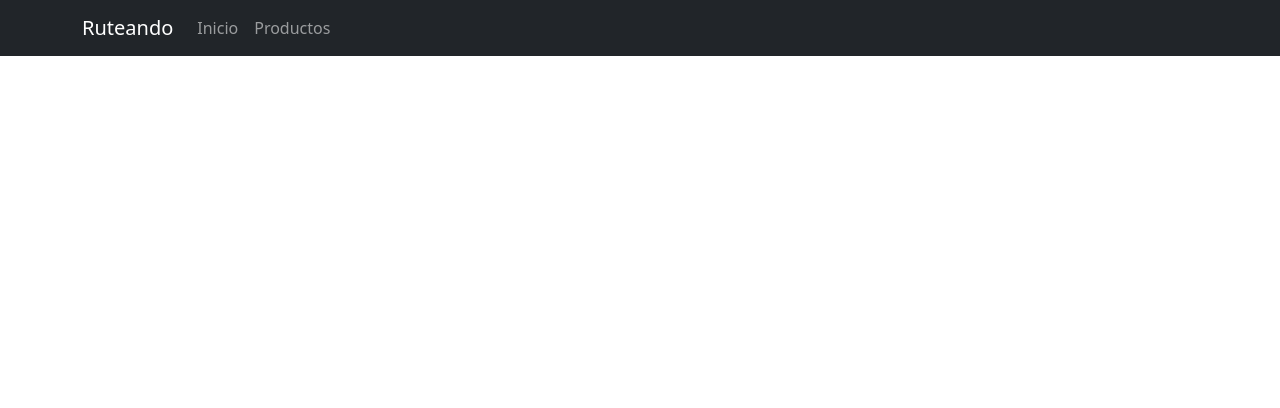
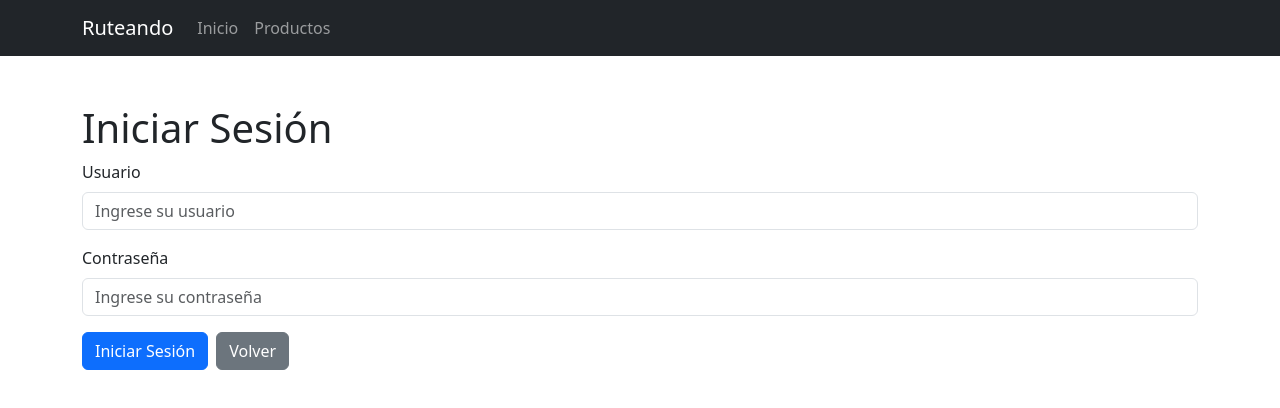
Before and after one commit to MatiasCa27/SCP-React, a React (Vite) app: page /login in a window 1280 px wide. Shown: the top 408 px of the page. Built offline with nearby package versions, Linux system fonts and the light colour scheme.

Commit message:
Creacion de Login, Register y se inicia el panel de administrador

```diff
--- a/src/App.jsx
+++ b/src/App.jsx
@@ -4,6 +4,9 @@ import Home from './pages/Home';
 import Store from './pages/Store';
 import Products from './pages/Products';
 import ProductDetail from './pages/ProductDetail';
+import Login from './pages/Login';
+import Admin from './pages/Admin';
+import Register from './pages/Register';
 
 function App() {
   const location = useLocation();
@@ -16,6 +19,9 @@ function App() {
         <Route path="/store" element={<Store />} />
         <Route path="/products" element={<Products />} />
         <Route path="/products/:id" element={<ProductDetail />} />
+        <Route path="/login" element={<Login />} />
+        <Route path="/admin" element={<Admin />} />
+        <Route path="/register" element={<Register />} />
       </Routes>
     </>
   );
--- /dev/null
+++ b/src/pages/Admin.jsx
@@ -0,0 +1,21 @@
+import { Container } from 'react-bootstrap';
+import { useNavigate } from 'react-router-dom';
+import { Button } from 'react-bootstrap';
+
+function Admin() {
+  const navigate = useNavigate();
+
+  return (
+    <Container className="my-5">
+      <h1>Panel de Administración</h1>
+
+      <p>Bienvenido al panel de administración de SCP.</p>
+
+      <Button onClick={() => navigate('/store')}>
+        Volver a la tienda
+      </Button>
+    </Container>
+  );
+}
+
+export default Admin;
--- a/src/pages/Home.jsx
+++ b/src/pages/Home.jsx
@@ -18,10 +18,6 @@ function Home() {
         <Button onClick={() => navigate('/register')}>
           Register
         </Button>
-
-        <Button onClick={() => navigate('/store')}>
-          Ingresar como Invitado
-        </Button>
       </div>
     </Container>
   );
--- /dev/null
+++ b/src/pages/Login.jsx
@@ -0,0 +1,76 @@
+import { useState } from 'react';
+import { useNavigate } from 'react-router-dom';
+import { Container, Form, Button } from 'react-bootstrap';
+
+function Login() {
+  const navigate = useNavigate();
+  const [usuario, setUsuario] = useState('');
+  const [password, setPassword] = useState('');
+
+  const handleSubmit = (e) => {
+  e.preventDefault();
+  if (usuario === 'admin' && password === 'admin123') {
+    sessionStorage.setItem('usuario', usuario);
+    sessionStorage.setItem('rol', 'admin');
+    navigate('/admin');
+    return;
+  }
+
+  const usuarios = JSON.parse(localStorage.getItem('usuarios')) || [];
+  const usuarioEncontrado = usuarios.find(
+    (u) => u.usuario === usuario && u.password === password
+  );
+
+  if (usuarioEncontrado) {
+    sessionStorage.setItem('usuario', usuario);
+    sessionStorage.setItem('rol', 'usuario');
+    navigate('/store');
+  } else {
+    alert('Usuario o contraseña incorrectos');
+  }
+};
+
+  return (
+    <Container className="my-5">
+      <h1>Iniciar Sesión</h1>
+
+      <Form onSubmit={handleSubmit}>
+        <Form.Group className="mb-3">
+          <Form.Label>Usuario</Form.Label>
+          <Form.Control
+            type="text"
+            placeholder="Ingrese su usuario"
+            value={usuario}
+            onChange={(e) => setUsuario(e.target.value)}
+            required
+          />
+        </Form.Group>
+
+        <Form.Group className="mb-3">
+          <Form.Label>Contraseña</Form.Label>
+          <Form.Control
+            type="password"
+            placeholder="Ingrese su contraseña"
+            value={password}
+            onChange={(e) => setPassword(e.target.value)}
+            required
+          />
+        </Form.Group>
+
+        <Button type="submit">
+          Iniciar Sesión
+        </Button>
+
+        <Button
+          variant="secondary"
+          className="ms-2"
+          onClick={() => navigate('/')}
+        >
+          Volver
+        </Button>
+      </Form>
+    </Container>
+  );
+}
+
+export default Login;
--- /dev/null
+++ b/src/pages/Register.jsx
@@ -0,0 +1,76 @@
+import { useState } from 'react';
+import { useNavigate } from 'react-router-dom';
+import { Container, Form, Button } from 'react-bootstrap';
+
+function Register() {
+  const navigate = useNavigate();
+  const [usuario, setUsuario] = useState('');
+  const [password, setPassword] = useState('');
+  const handleSubmit = (e) => {
+    e.preventDefault();
+
+    const usuarios = JSON.parse(localStorage.getItem('usuarios')) || [];
+    const existe = usuarios.some((u) => u.usuario === usuario || usuario === 'admin');
+
+    if (existe) {
+      alert('Este usuario ya existe');
+      return;
+    }
+
+    const nuevoUsuario = {
+      usuario: usuario,
+      password: password
+    };
+
+    usuarios.push(nuevoUsuario);
+
+    localStorage.setItem('usuarios', JSON.stringify(usuarios));
+
+    alert('Usuario registrado correctamente');
+    navigate('/login');
+  };
+
+  return (
+    <Container className="my-5">
+      <h1>Registrarse</h1>
+
+      <Form onSubmit={handleSubmit}>
+        <Form.Group className="mb-3">
+          <Form.Label>Usuario</Form.Label>
+          <Form.Control
+            type="text"
+            placeholder="Ingrese un usuario"
+            value={usuario}
+            onChange={(e) => setUsuario(e.target.value)}
+            required
+          />
+        </Form.Group>
+
+        <Form.Group className="mb-3">
+          <Form.Label>Contraseña</Form.Label>
+          <Form.Control
+            type="password"
+            placeholder="Ingrese una contraseña"
+            value={password}
+            onChange={(e) => setPassword(e.target.value)}
+            required
+          />
+        </Form.Group>
+
+        <Button type="submit">
+          Registrarse
+        </Button>
+
+        <Button
+          variant="secondary"
+          className="ms-2"
+          onClick={() => navigate('/')}
+        >
+          Volver
+        </Button>
+      </Form>
+    </Container>
+  );
+}
+
+export default Register;
```
